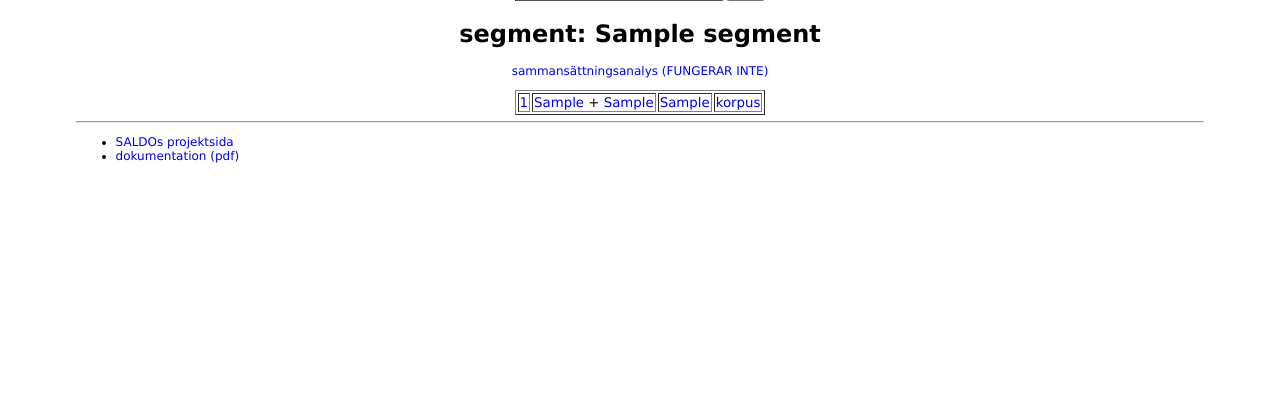
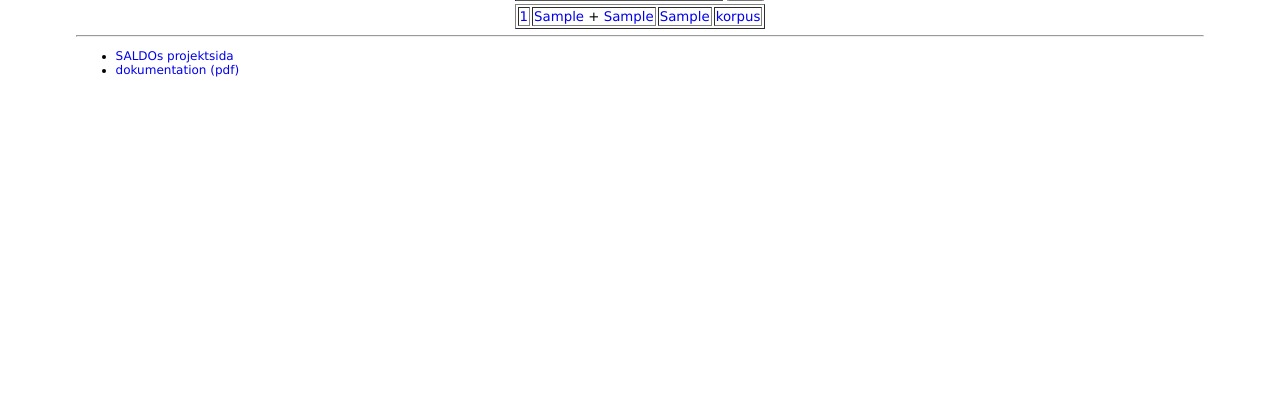
Before and after one commit to spraakbanken/sblex-server, a Python web app: template templates/saldo_fullform_lex.html in a window 1280 px wide. Shown: the part 347-753 px from the top of the page. Run offline with Jinja, Linux system fonts and the light colour scheme; the template is opened without the code that fills it: most values are stand-ins (such as "Sample title", 1, 10 or a date in 2020); some libraries are stand-ins or nearby versions.

Commit message:
fix: remove redundant info

```diff
--- a/templates/saldo_fullform_lex.html
+++ b/templates/saldo_fullform_lex.html
@@ -7,8 +7,6 @@
         <input type="submit" value="Sök" />
     </form>
     {% if segment|length %}
-    <h1>segment: {{ segment }}</h1>
-    <p><a href="{{ url_for('compounds:sms-html', segment=segment) }}">sammansättningsanalys (FUNGERAR INTE)</a></p>
     <table border="1">
         {% if j|length %}
         {% for json in j %}
```
Also changed, not shown: 1 other file.
